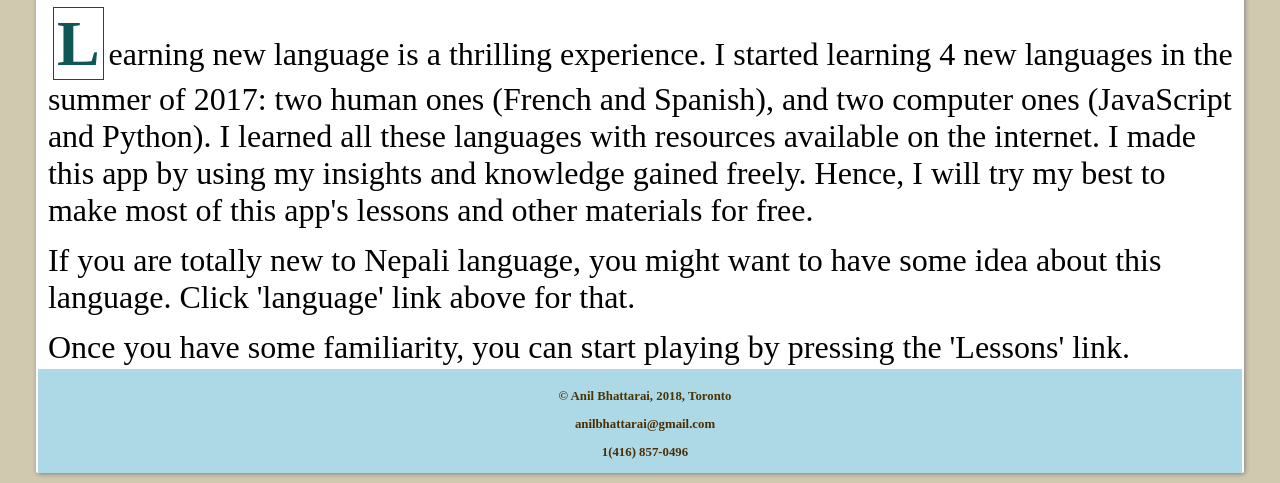
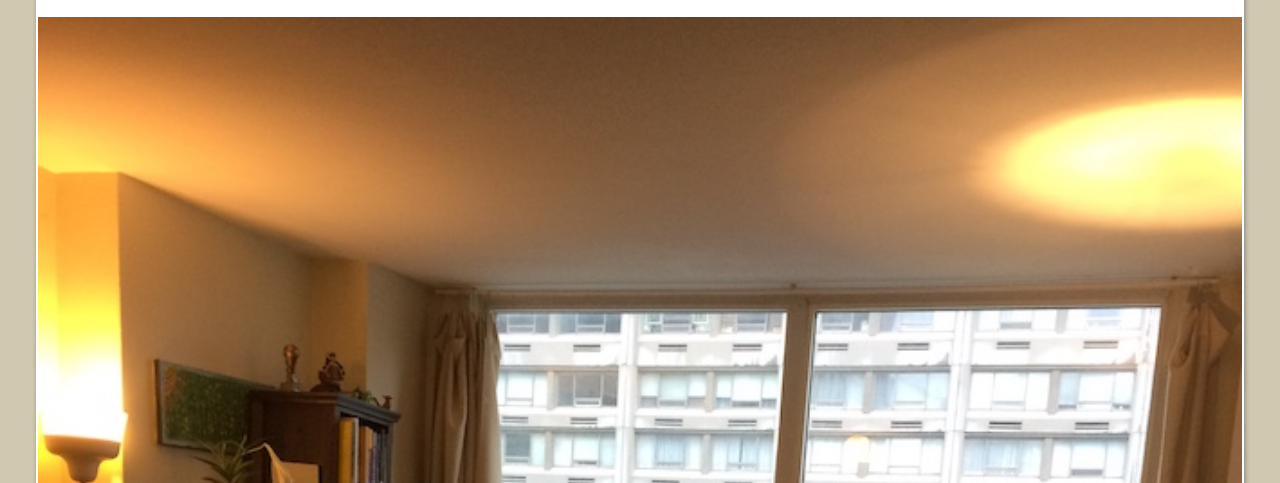
Before and after one commit to anilbhattaraitoronto/learnepali1, a plain HTML site: page index.html in a window 1280 px wide. Shown: the part 317-800 px from the top of the page. Drawn offline with Linux system fonts and the light colour scheme.

Commit message:
added landing page image

```diff
--- a/index.html
+++ b/index.html
@@ -23,6 +23,7 @@
         </nav>
         <section id="start-playing">
             <h2>Start Learning</h2>
+            <img src="img/room.jpg" class="header-image">
             <p class="intro">Learning new language is a thrilling experience. I started learning 4 new languages in the
                 summer of
                 2017: two human ones (French and Spanish), and two computer ones (JavaScript and Python). I learned all
--- a/styles.css
+++ b/styles.css
@@ -41,6 +41,12 @@ p.intro::first-letter{
 header h1 {
     color: rgb(29, 92, 4);
     padding: 30px 10px;
+}
+.header-image{
+    display: block;
+    margin: 20px auto;
+    width: 100%;
+    height: auto;
 }
 nav{
     background: lightblue;
```
Also changed, not shown: img/room.jpg (added).
